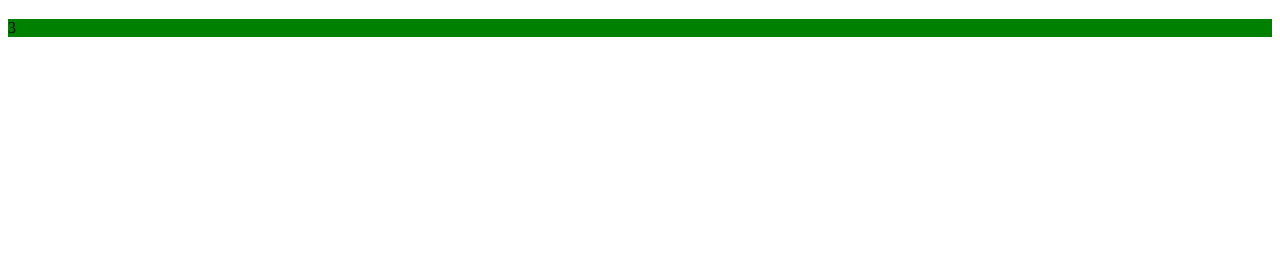
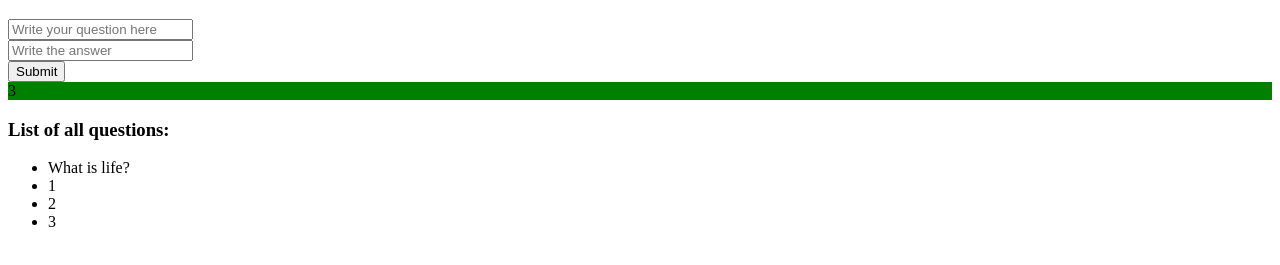
Before and after one commit to KristineTrona/day-5-Flashcard-app, a plain HTML site: page index.html in a window 1280 px wide. Shown: the part 61-326 px from the top of the page. Drawn offline with Linux system fonts and the light colour scheme.

Commit message:
question list workin

```diff
--- a/index.html
+++ b/index.html
@@ -6,13 +6,23 @@
     <title>Flashcard app</title>
     <meta name="viewport" content="width=device-width, initial-scale=1">
     <link rel="stylesheet" type="text/css" media="screen" href="style.css" />
-
 </head>
 <body>
     <h1>Hello, answer you question!</h1>
-    <div class = "flashcard" onclick="pressAnswer(event)">
+    <form onsubmit="submitFlashcard(); return false">
+        <input type="text" id="inputQuestion" placeholder="Write your question here">
+        <br>
+        <input type="text" id="inputAnswer" placeholder="Write the answer">
+        <br>
+        <input type="submit">
+    </form>
+    <div class = "flashcard" onclick="pressAnswer()">
+    </div>
+    <h3>List of all questions:</h3>
+    <ul id = "listQuestions">
 
-    </div>
+    </ul>
+
 </body>
 <script src="main.js"></script>
 </html>
--- a/main.js
+++ b/main.js
@@ -20,22 +20,58 @@ const questions  = [
 
 var randomQuestion = questions[Math.floor((Math.random()*questions.length-1)+1)];
 
-let question = randomQuestion.question
-let answer = randomQuestion.answer
+let showQuestion = randomQuestion.question
+let showAnswer = randomQuestion.answer
 
 
 let label = document.createElement("label");
 label.setAttribute("id", "someid")
-label.innerHTML = question;
-
+label.innerHTML = showQuestion;
 let parent = document.getElementsByClassName("flashcard")[0];
 parent.appendChild(label);
 
+
+
 function pressAnswer(){
+    document.getElementById("someid").innerHTML = showAnswer
+ }
 
-document.getElementById("someid").innerHTML = answer
+
+
+ function submitFlashcard(){
+    let inputQuestionField = document.getElementById("inputQuestion")
+    let question = inputQuestionField.value
+
+    let inputAnswerField = document.getElementById("inputAnswer")
+    let answer = inputAnswerField.value
+
+    questions.push({question, answer})
+    callList();
+
 
  }
+
+
+   function callList() {
+
+    let parentListQuestions = document.getElementById("listQuestions")
+    parentListQuestions.innerHTML = ""
+
+    for (var i = 0; i <= (questions.length- 1); i++){
+
+
+        let listQuestions = document.createElement("li");
+        listQuestions.innerHTML += questions[i].question
+
+        // document.write(questions[i].question)
+
+        parentListQuestions.appendChild(listQuestions);
+
+    }
+}
+
+callList();
+
 
 
 
```
